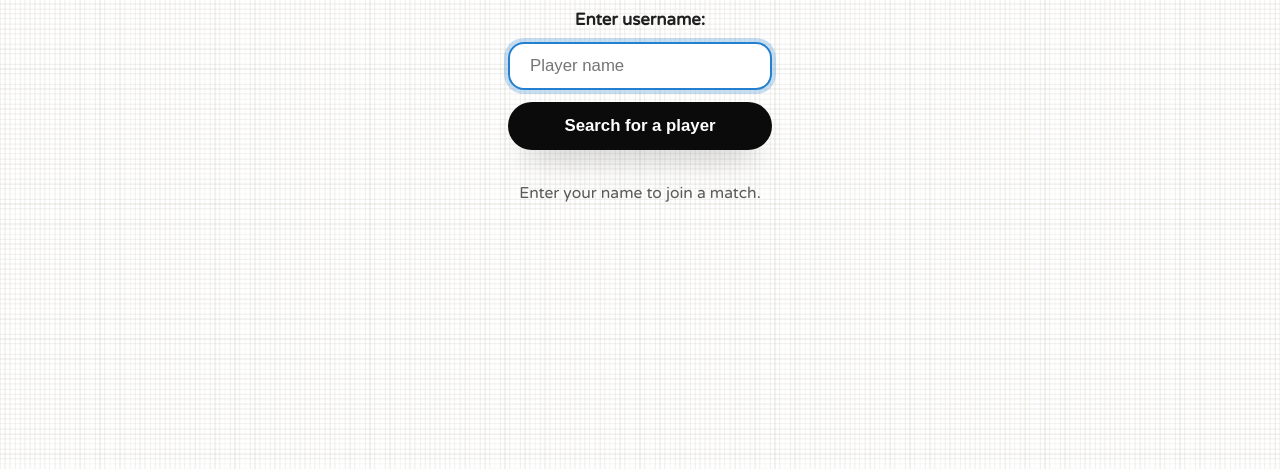
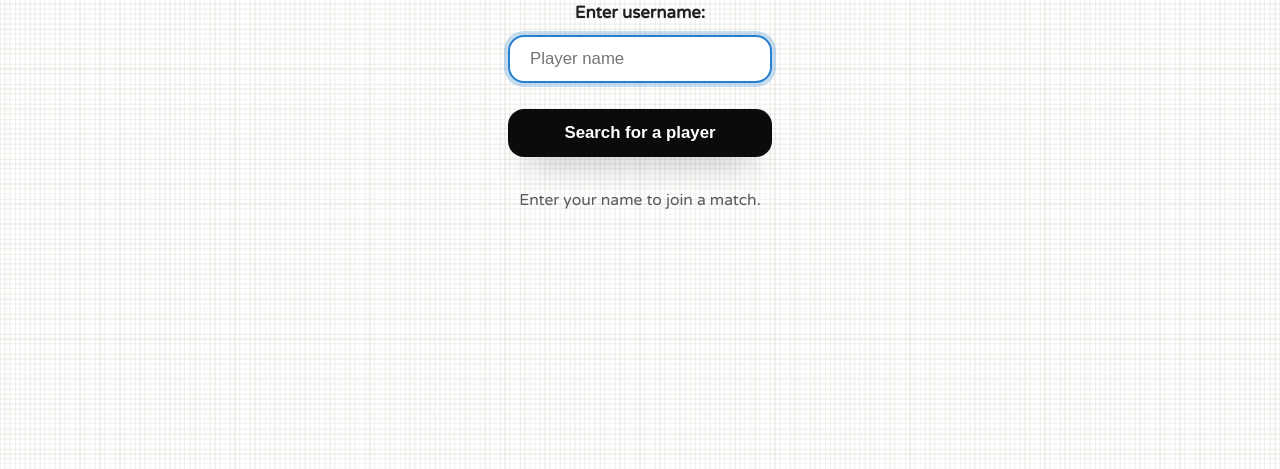
Before and after one commit to davenarchives/realtime-tictactoe, a website: page index.html in a window 1280 px wide. Shown: the part 331-800 px from the top of the page. Drawn offline with nearby package versions, Linux system fonts and the light colour scheme; no server answers.

Commit message:
minimal ui changes

```diff
--- a/style.css
+++ b/style.css
@@ -12,7 +12,7 @@
 
 body {
   margin: 0;
-  min-height: 100vh;
+  height: 100vh;
   display: flex;
   align-items: center;
   justify-content: center;
@@ -129,7 +129,8 @@ body {
 
 button:not(.cell) {
   border: none;
-  border-radius: 24px;
+  margin-top: 14px;
+  border-radius: 16px;
   padding: 14px 30px;
   font-size: 1.05rem;
   font-weight: 700;
```
